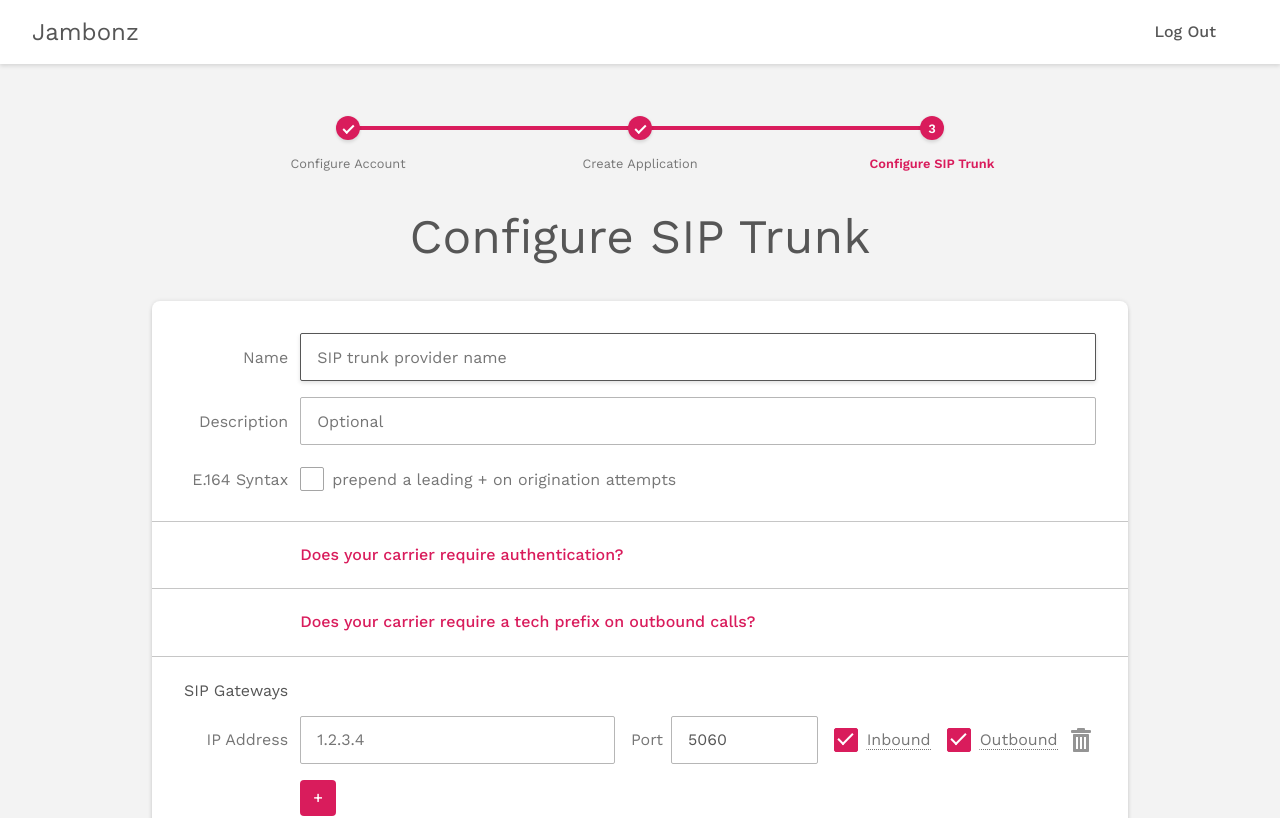
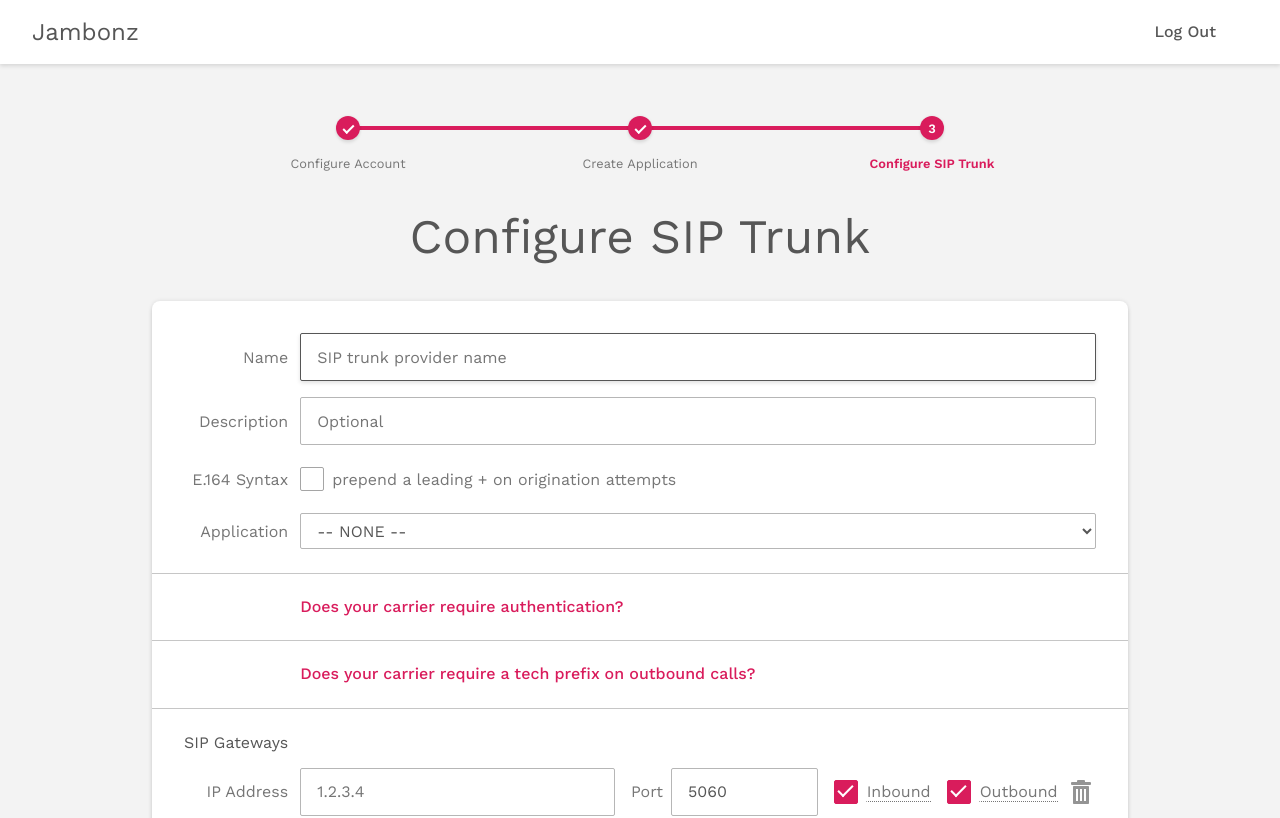
Before and after one commit to jambonz/jambonz-webapp, a React (Create React App) app: page /configure-sip-trunk in a window 1280 px wide. Shown: the top 818 px of the page. Built offline with nearby package versions, Linux system fonts and the light colour scheme; sample sign-in values are in the browser's storage.

Commit message:
add application dropdown to carrier add/edit form

```diff
--- a/src/components/forms/SipTrunkForm.js
+++ b/src/components/forms/SipTrunkForm.js
@@ -10,6 +10,7 @@ import Checkbox from '../elements/Checkbox';
 import InputGroup from '../elements/InputGroup';
 import FormError from '../blocks/FormError';
 import Button from '../elements/Button';
+import Select from '../elements/Select';
 import TrashButton from '../elements/TrashButton';
 import Loader from '../blocks/Loader';
 import sortSipGateways from '../../helpers/sortSipGateways';
@@ -37,6 +38,7 @@ const SipTrunkForm = props => {
   const [ nameInvalid,     setNameInvalid     ] = useState(false);
   const [ description,     setDescription     ] = useState('');
   const [ e164,            setE164            ] = useState(false);
+  const [ application,     setApplication     ] = useState('');
   const [ authenticate,    setAuthenticate    ] = useState(false);
   const [ register,        setRegister        ] = useState(false);
   const [ username,        setUsername        ] = useState('');
@@ -61,6 +63,8 @@ const SipTrunkForm = props => {
   const [requiredTechPrefix, setRequiredTechPrefix] = useState(false);
   const [techPrefix, setTechPrefix] = useState('');
   const [techPrefixInvalid, setTechPrefixInvalid ] = useState(false);
+
+  const [ applicationValues, setApplicationValues ] = useState([]);
 
   const [ sipTrunks,    setSipTrunks    ] = useState([]);
   const [ sipTrunkSid,  setSipTrunkSid  ] = useState('');
@@ -95,15 +99,25 @@ const SipTrunkForm = props => {
             Authorization: `Bearer ${localStorage.getItem('token')}`,
           },
         });
+        const applicationsPromise = axios({
+          method: 'get',
+          baseURL: process.env.REACT_APP_API_BASE_URL,
+          url: '/Applications',
+          headers: {
+            Authorization: `Bearer ${localStorage.getItem('token')}`,
+          },
+        });
         const promiseAllValues = await Promise.all([
           sipTrunksPromise,
           sipGatewaysPromise,
+          applicationsPromise,
         ]);
 
         const allSipTrunks   = promiseAllValues[0].data;
         const allSipGateways = promiseAllValues[1].data;
 
         setSipTrunks(allSipTrunks);
+        setApplicationValues(promiseAllValues[2].data);
 
         if (props.type === 'setup' && allSipTrunks.length > 1) {
           history.push('/internal/sip-trunks');
@@ -138,6 +152,7 @@ const SipTrunkForm = props => {
             setName(currentSipTrunk[0].name);
             setDescription(currentSipTrunk[0].description);
             setE164(currentSipTrunk[0].e164_leading_plus === 1);
+            setApplication(currentSipTrunk[0].application_sid || '');
             setAuthenticate(currentSipTrunk[0].register_username ? true : false);
             setRegister(currentSipTrunk[0].requires_register === 1);
             setUsername(currentSipTrunk[0].register_username || '');
@@ -491,6 +506,7 @@ const SipTrunkForm = props => {
           name: name.trim(),
           description: description.trim(),
           e164_leading_plus: e164 ? 1 : 0,
+          application_sid: application || null,
           requires_register: register ? 1 : 0,
           register_username: username ? username.trim() : null,
           register_password: password ? password : null,
@@ -675,6 +691,29 @@ const SipTrunkForm = props => {
             checked={e164}
             onChange={e => setE164(e.target.checked)}
           />
+
+          <Label htmlFor="application">Application</Label>
+          <Select
+            name="application"
+            id="application"
+            value={application}
+            onChange={e => setApplication(e.target.value)}
+          >
+            <option value="">
+              {props.type === 'add'
+                ? '-- OPTIONAL: Application to invoke on calls arriving from this carrier --'
+                : '-- NONE --'
+              }
+            </option>
+            {applicationValues.map(a => (
+              <option
+                key={a.application_sid}
+                value={a.application_sid}
+              >
+                {a.name}
+              </option>
+            ))}
+          </Select>
 
           <hr style={{ margin: '0.5rem -2rem' }} />
 
```
